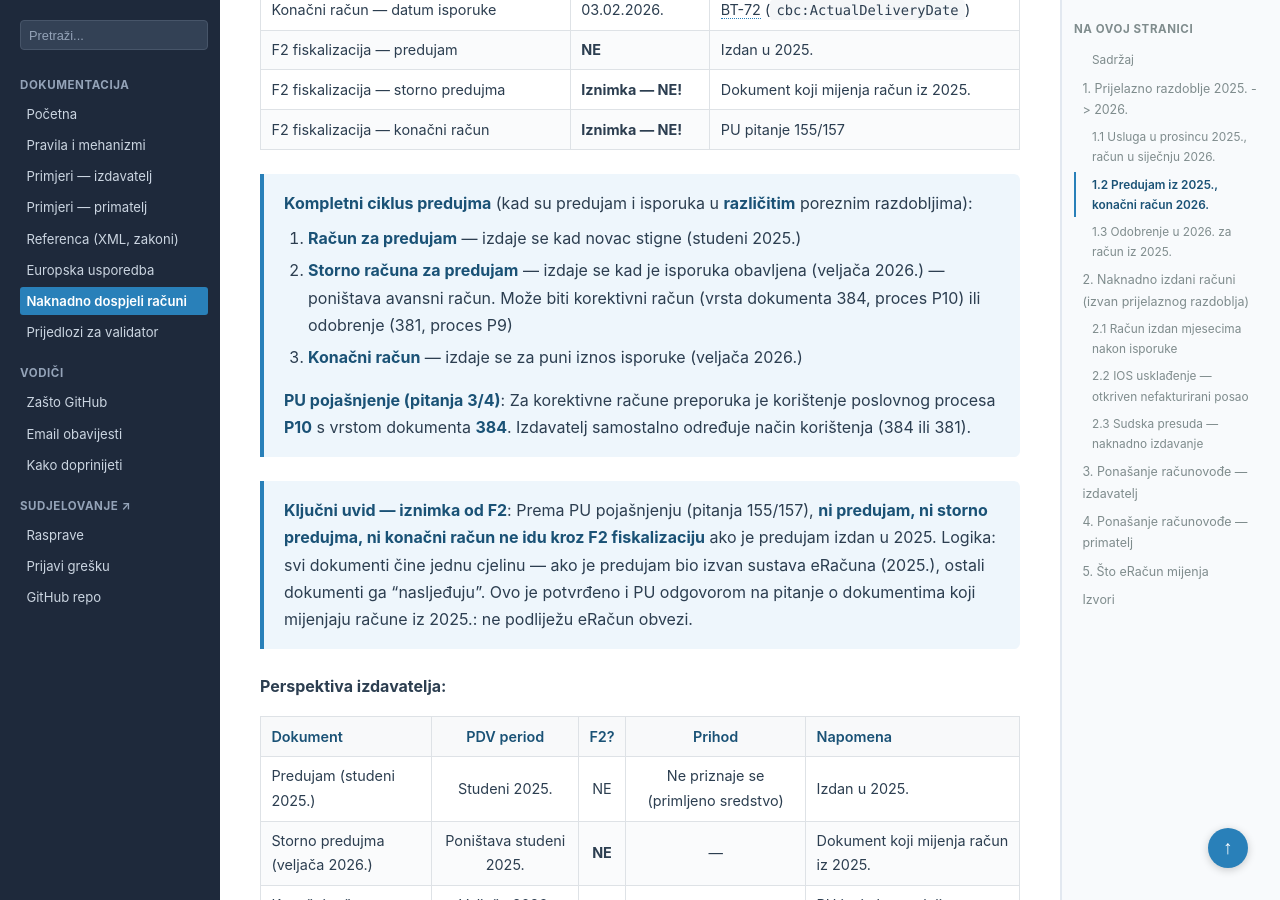
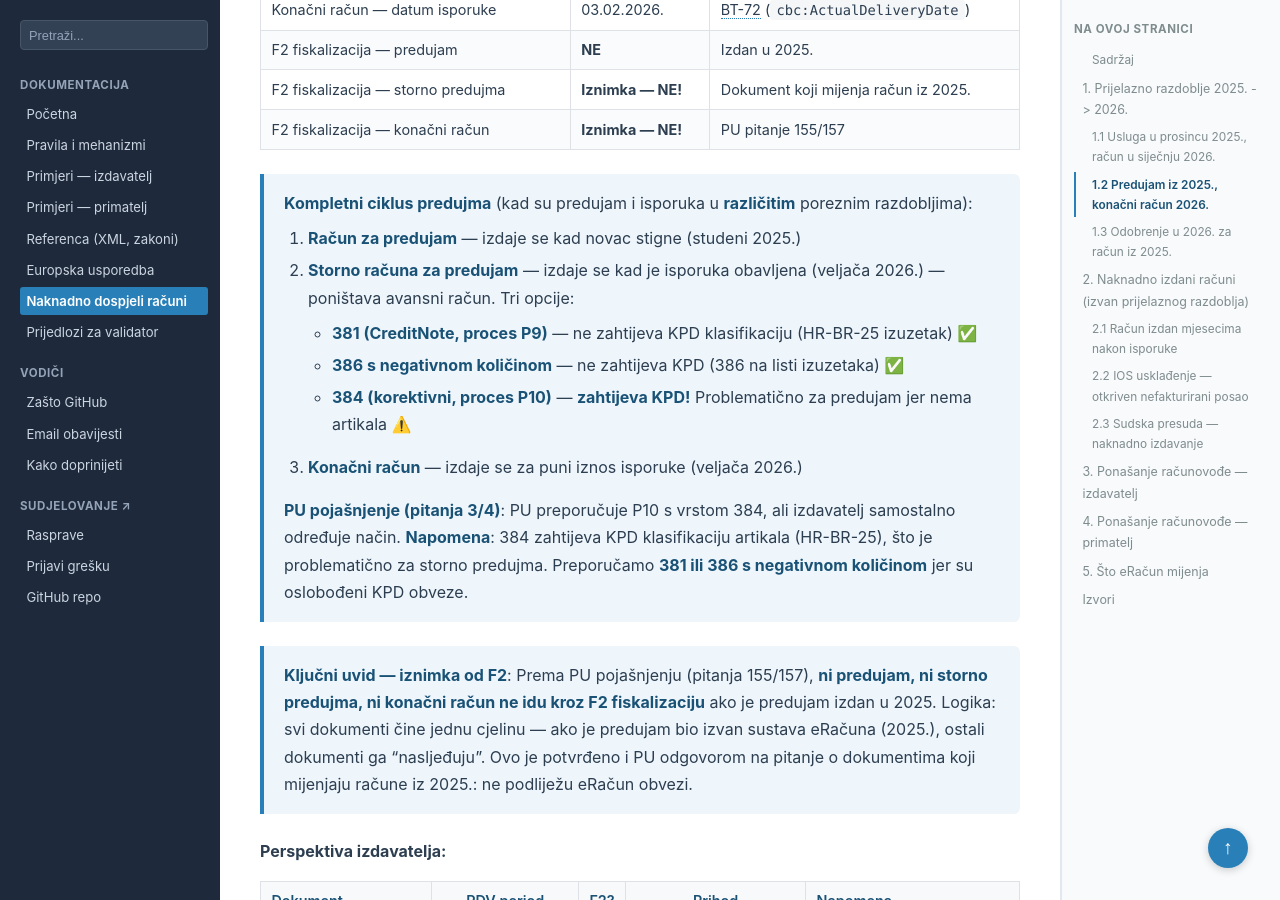
Before and after one commit to dageci/eracun-fiskalizacija-datumi, a Jekyll site: the page built from docs/naknadno-dospjeli-racuni.md, in a window 1280 px wide and 900 px high, scrolled down 3812 px. Built offline with Jekyll 4.4.1, drawn with Linux system fonts in a browser that asks for light colours.

Commit message:
storno predujma: KPD upozorenje za 384, preporuka 381 ili 386 neg.
HR-BR-25 schematron pravilo: 384 ZAHTIJEVA KPD klasifikaciju,
381 i 386 su oslobođeni. Za storno predujma (nema artikala)
preporučamo 381 (CreditNote) ili 386 s negativnom količinom.

Ispravljeno u naknadno-dospjeli-racuni.md (tri opcije s oznakama)
i primjeri-izdavatelj.md (4.1.4 napomena).

```diff
--- a/docs/naknadno-dospjeli-racuni.md
+++ b/docs/naknadno-dospjeli-racuni.md
@@ -94,10 +94,13 @@ Kupac je platio predujam u studenom 2025., izdavatelj je izdao avansni račun u
 
 > **Kompletni ciklus predujma** (kad su predujam i isporuka u **različitim** poreznim razdobljima):
 > 1. **Račun za predujam** — izdaje se kad novac stigne (studeni 2025.)
-> 2. **Storno računa za predujam** — izdaje se kad je isporuka obavljena (veljača 2026.) — poništava avansni račun. Može biti korektivni račun (vrsta dokumenta 384, proces P10) ili odobrenje (381, proces P9)
+> 2. **Storno računa za predujam** — izdaje se kad je isporuka obavljena (veljača 2026.) — poništava avansni račun. Tri opcije:
+>    - **381 (CreditNote, proces P9)** — ne zahtijeva KPD klasifikaciju (HR-BR-25 izuzetak) ✅
+>    - **386 s negativnom količinom** — ne zahtijeva KPD (386 na listi izuzetaka) ✅
+>    - **384 (korektivni, proces P10)** — **zahtijeva KPD!** Problematično za predujam jer nema artikala ⚠️
 > 3. **Konačni račun** — izdaje se za puni iznos isporuke (veljača 2026.)
 >
-> **PU pojašnjenje (pitanja 3/4)**: Za korektivne račune preporuka je korištenje poslovnog procesa **P10** s vrstom dokumenta **384**. Izdavatelj samostalno određuje način korištenja (384 ili 381).
+> **PU pojašnjenje (pitanja 3/4)**: PU preporučuje P10 s vrstom 384, ali izdavatelj samostalno određuje način. **Napomena**: 384 zahtijeva KPD klasifikaciju artikala (HR-BR-25), što je problematično za storno predujma. Preporučamo **381 ili 386 s negativnom količinom** jer su oslobođeni KPD obveze.
 
 > **Ključni uvid — iznimka od F2**: Prema PU pojašnjenju (pitanja 155/157), **ni predujam, ni storno predujma, ni konačni račun ne idu kroz F2 fiskalizaciju** ako je predujam izdan u 2025. Logika: svi dokumenti čine jednu cjelinu — ako je predujam bio izvan sustava eRačuna (2025.), ostali dokumenti ga "nasljeđuju". Ovo je potvrđeno i PU odgovorom na pitanje o dokumentima koji mijenjaju račune iz 2025.: ne podliježu eRačun obvezi.
 
```
Also changed, not shown: docs/primjeri-izdavatelj.md (+1 -1 lines).
